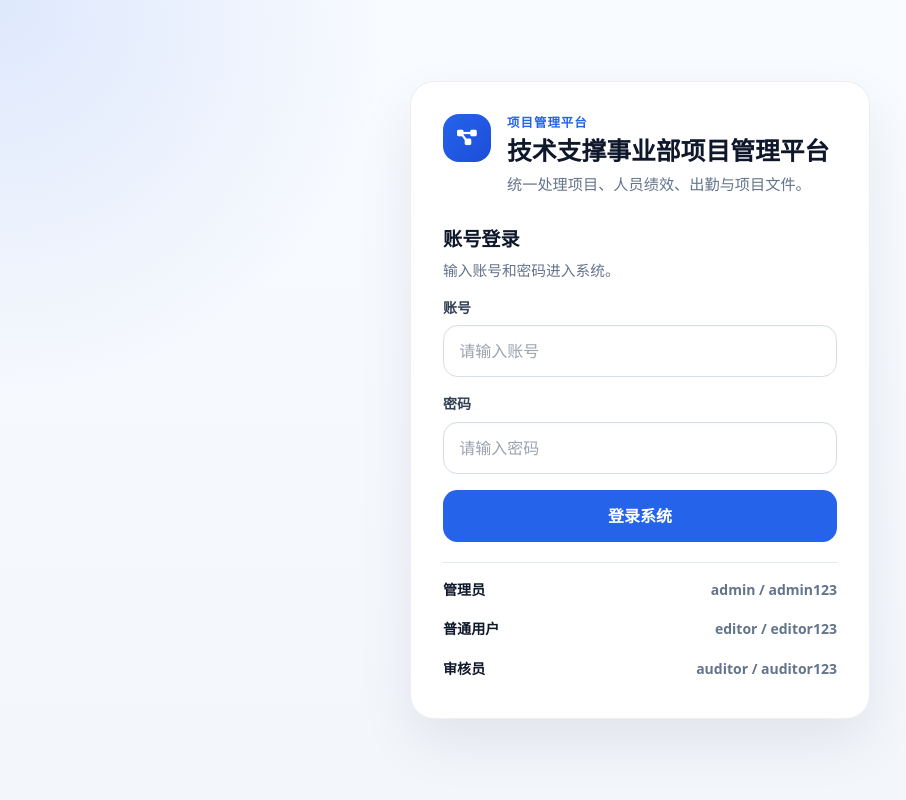
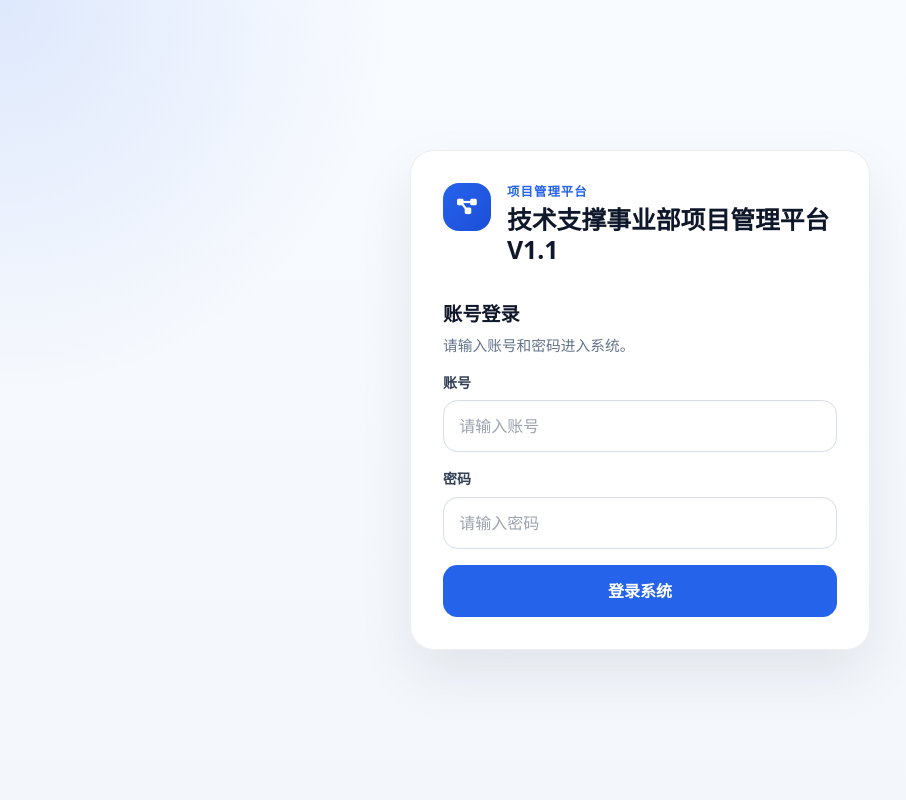
Before and after one commit to LeonardFrye/PresaleZR, a PHP site: page /index.php in a window 1280 px wide. Shown: the whole page, without its empty margins (0-906 px from the left). Run offline with PHP 8.4, Linux system fonts and the light colour scheme; tables that the repository leaves empty hold one stand-in row (values such as "Sample post"); some libraries are stand-ins or nearby versions.

Commit message:
feat: 发布 V1.1 并清理登录页文案

```diff
--- a/assets/css/app.css
+++ b/assets/css/app.css
@@ -693,6 +693,25 @@ body.sidebar-open {
     padding-right: 1.25rem;
 }
 
+#projects-page th[data-project-col="tag"],
+#projects-page td[data-project-col="tag"],
+#projects-page th[data-project-col="feedback"],
+#projects-page td[data-project-col="feedback"] {
+    white-space: nowrap;
+}
+
+.project-tag-chip,
+.project-feedback-chip {
+    display: inline-flex;
+    align-items: center;
+    justify-content: center;
+    white-space: nowrap;
+    line-height: 1.15;
+    padding: 0.26rem 0.62rem;
+    font-size: 0.72rem;
+    font-weight: 600;
+}
+
 #documents-page .space-y-3 > .rounded-lg:hover,
 #documents-page .space-y-3 > div.rounded-lg:hover {
     box-shadow: 0 14px 28px rgba(15, 23, 42, 0.08);
--- a/src/Services/AuthService.php
+++ b/src/Services/AuthService.php
@@ -82,11 +82,15 @@ final class AuthService
             'manage_settings' => ['admin'],
             'manage_users' => ['admin'],
             'manage_performance' => ['admin'],
-            'manage_projects' => ['admin', 'editor', 'auditor'],
-            'manage_documents' => ['admin', 'editor', 'auditor'],
-            'view_reports' => ['admin', 'editor', 'auditor'],
-            'export_reports' => ['admin', 'editor', 'auditor'],
-            'view_logs' => ['admin', 'editor', 'auditor'],
+            'view_projects' => ['admin', 'editor', 'auditor'],
+            'create_projects' => ['admin', 'editor', 'auditor'],
+            'manage_projects' => ['admin', 'auditor'],
+            'view_personnel' => ['admin', 'auditor'],
+            'view_attendance' => ['admin', 'editor', 'auditor'],
+            'manage_documents' => ['admin', 'auditor'],
+            'view_reports' => ['admin', 'auditor'],
+            'export_reports' => ['admin', 'auditor'],
+            'view_logs' => ['admin', 'auditor'],
         ];
 
         if (!isset($map[$permission])) {
--- a/src/Support/Database.php
+++ b/src/Support/Database.php
@@ -41,6 +41,7 @@ final class Database
             ));
             self::$pdo->exec(sprintf('USE `%s`', $db['database']));
         }
+
         self::migrate();
         self::seed();
     }
@@ -88,7 +89,7 @@ final class Database
         if ($settingsCount === 0) {
             $defaults = [
                 'appearance_background' => '',
-                'brand_subtitle' => '项目执行、人员排班、过程文档、统计报表统一协同',
+                'brand_subtitle' => '',
                 'module_icons' => json_encode(app_config('default_icons'), JSON_UNESCAPED_UNICODE),
             ];
             $stmt = self::$pdo->prepare('INSERT INTO settings (setting_key, setting_value) VALUES (?, ?)');
@@ -96,6 +97,13 @@ final class Database
                 $stmt->execute([$key, $value]);
             }
         }
+
+        $legacySubtitleValues = [
+            '项目执行、人员排班、过程文档、统计报表统一协同',
+            '椤圭洰鎵ц銆佷汉鍛樻帓鐝€佽繃绋嬫枃妗ｃ€佺粺璁℃姤琛ㄧ粺涓€鍗忓悓',
+        ];
+        $stmt = self::$pdo->prepare('UPDATE settings SET setting_value = ? WHERE setting_key = ? AND setting_value IN (?, ?)');
+        $stmt->execute(['', 'brand_subtitle', $legacySubtitleValues[0], $legacySubtitleValues[1]]);
 
         $projectCount = (int) self::$pdo->query('SELECT COUNT(*) FROM projects')->fetchColumn();
         if ($projectCount === 0) {
@@ -111,7 +119,7 @@ final class Database
                     '2026-05-06',
                     1,
                     '围绕教育护网项目开展系统梳理、网络安全分析、问题复盘和优化建议整理。',
-                    "1.完成；\n2.后续跟进风险清单；\n3.需加强网络安全专项技能；",
+                    "1. 完成现场支持；\n2. 后续跟进风险清单；\n3. 加强网络安全专项能力。",
                     0,
                     1,
                 ],
@@ -125,7 +133,7 @@ final class Database
                     '2026-05-07',
                     1,
                     '开展人社系统升级维护，包括数据库优化、安全加固和模块更新。',
-                    "1.系统升级完成；\n2.待销售回访；",
+                    "1. 系统升级完成；\n2. 待销售回访。",
                     1,
                     0,
                 ],
@@ -139,7 +147,7 @@ final class Database
                     '2026-05-09',
                     3,
                     '完成信息化建设项目前期支持、方案沟通、设备调研和实施交接准备。',
-                    "1.售前方案已确认；\n2.实施阶段待排期；",
+                    "1. 售前方案已确认；\n2. 实施阶段待排期。",
                     1,
                     0,
                 ],
--- a/views/layout.php
+++ b/views/layout.php
@@ -1,6 +1,5 @@
 <?php
 $background = trim((string) ($settings['appearance_background'] ?? ''));
-$subtitle = trim((string) ($settings['brand_subtitle'] ?? ''));
 $flashSuccess = flash('success');
 $flashError = flash('error');
 $userInitial = isset($currentUser)
@@ -42,7 +41,7 @@ $userInitial = isset($currentUser)
                     <div class="ml-4 flex items-center text-left">
                         <i class="fas fa-project-diagram text-blue-600 text-2xl mr-3"></i>
                         <div>
-                            <h1 class="text-xl font-bold text-gray-900"><?= e(app_config('app_name')) ?> V1.0</h1>
+                            <h1 class="text-xl font-bold text-gray-900"><?= e(app_config('app_name')) ?> V1.1</h1>
                         </div>
                     </div>
                 </div>
@@ -70,18 +69,21 @@ $userInitial = isset($currentUser)
                 <div class="space-y-1">
                     <?php
                     $navItems = [
-                        'dashboard' => '数据概览',
-                        'projects' => '项目管理',
-                        'personnel' => '人员绩效',
-                        'attendance' => '出勤管理',
-                        'documents' => '项目文件',
-                        'reports' => '统计报表',
+                        'dashboard' => ['label' => '数据概览', 'permission' => null],
+                        'projects' => ['label' => '项目管理', 'permission' => 'view_projects'],
+                        'personnel' => ['label' => '人员绩效', 'permission' => 'view_personnel'],
+                        'attendance' => ['label' => '出勤管理', 'permission' => 'view_attendance'],
+                        'documents' => ['label' => '项目文件', 'permission' => 'manage_documents'],
+                        'reports' => ['label' => '统计报表', 'permission' => 'view_reports'],
                     ];
-                    foreach ($navItems as $key => $label):
+                    foreach ($navItems as $key => $item):
+                        if (!empty($item['permission']) && !$auth->can($item['permission'])) {
+                            continue;
+                        }
                     ?>
                         <a href="index.php?view=<?= e($key) ?>#<?= e($key) ?>" class="nav-link flex items-center px-4 py-3 <?= $view === $key ? 'active-nav text-blue-600 font-medium' : 'text-gray-600 hover:bg-gray-50' ?>" data-nav-target="<?= e($key) ?>">
                             <i class="<?= e($icons[$key] ?? 'fa-solid fa-circle') ?> w-5 h-5 mr-3"></i>
-                            <span><?= e($label) ?></span>
+                            <span><?= e($item['label']) ?></span>
                         </a>
                     <?php endforeach; ?>
                 </div>
@@ -95,10 +97,12 @@ $userInitial = isset($currentUser)
                                 <span>系统设置</span>
                             </a>
                         <?php endif; ?>
-                        <a href="index.php?view=logs#logs" class="nav-link flex items-center px-4 py-3 <?= $view === 'logs' ? 'active-nav text-blue-600 font-medium' : 'text-gray-600 hover:bg-gray-50' ?>" data-nav-target="logs">
-                            <i class="<?= e($icons['logs'] ?? 'fa-solid fa-history') ?> w-5 h-5 mr-3"></i>
-                            <span>操作日志</span>
-                        </a>
+                        <?php if ($auth->can('view_logs')): ?>
+                            <a href="index.php?view=logs#logs" class="nav-link flex items-center px-4 py-3 <?= $view === 'logs' ? 'active-nav text-blue-600 font-medium' : 'text-gray-600 hover:bg-gray-50' ?>" data-nav-target="logs">
+                                <i class="<?= e($icons['logs'] ?? 'fa-solid fa-history') ?> w-5 h-5 mr-3"></i>
+                                <span>操作日志</span>
+                            </a>
+                        <?php endif; ?>
                     </div>
                 </div>
             </div>
--- a/views/login.php
+++ b/views/login.php
@@ -5,8 +5,7 @@
         </div>
         <div class="login-brand-copy">
             <p class="login-kicker">项目管理平台</p>
-            <h1>技术支撑事业部项目管理平台</h1>
-            <p class="login-summary">统一处理项目、人员绩效、出勤与项目文件。</p>
+            <h1>技术支撑事业部项目管理平台 V1.1</h1>
         </div>
     </div>
 
@@ -16,7 +15,7 @@
 
         <div class="login-form-head">
             <h2>账号登录</h2>
-            <p>输入账号和密码进入系统。</p>
+            <p>请输入账号和密码进入系统。</p>
         </div>
 
         <label>
@@ -30,11 +29,5 @@
         </label>
 
         <button type="submit">登录系统</button>
-
-        <div class="login-accounts">
-            <div><strong>管理员</strong><span>admin / admin123</span></div>
-            <div><strong>普通用户</strong><span>editor / editor123</span></div>
-            <div><strong>审核员</strong><span>auditor / auditor123</span></div>
-        </div>
     </form>
 </section>
```
Also changed, not shown: index.php (+21 -5 lines), views/app.php (+20 -8 lines), README.md.
